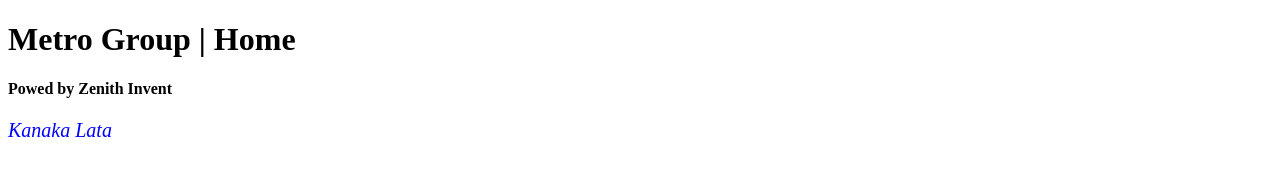
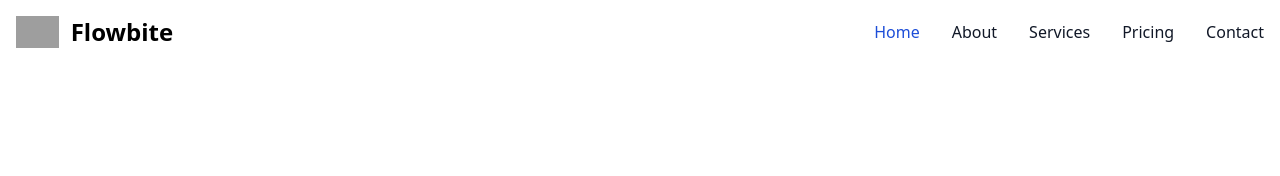
Before and after one commit to zenithinvent/metrogroup, a plain HTML site: page index.html in a window 1280 px wide. Drawn offline with nearby package versions, Linux system fonts and the light colour scheme; grey boxes are pictures that could not be loaded.

Commit message:
add navbar

```diff
--- a/index.html
+++ b/index.html
@@ -1,13 +1,51 @@
 <!DOCTYPE html>
 <html lang="en">
+
 <head>
     <meta charset="UTF-8">
     <meta name="viewport" content="width=device-width, initial-scale=1.0">
     <title>Metro Group | Home</title>
+    <meta name="viewport" content="width=device-width, initial-scale=1.0">
+    <script src="https://cdn.tailwindcss.com"></script>
 </head>
+
 <body>
-    <h1>Metro Group | Home</h1>
-    <h4>Powed by Zenith Invent</h4>
-    <p style="font-size: 20px; font-style: italic; color: blue;">Kanaka Lata</p>
+
+
+<nav class="bg-white border-gray-200 dark:bg-gray-900">
+    <div class="max-w-screen-xl flex flex-wrap items-center justify-between mx-auto p-4">
+      <a href="https://flowbite.com/" class="flex items-center space-x-3 rtl:space-x-reverse">
+          <img src="https://flowbite.com/docs/images/logo.svg" class="h-8" alt="Flowbite Logo" />
+          <span class="self-center text-2xl font-semibold whitespace-nowrap dark:text-white">Flowbite</span>
+      </a>
+      <button data-collapse-toggle="navbar-default" type="button" class="inline-flex items-center p-2 w-10 h-10 justify-center text-sm text-gray-500 rounded-lg md:hidden hover:bg-gray-100 focus:outline-none focus:ring-2 focus:ring-gray-200 dark:text-gray-400 dark:hover:bg-gray-700 dark:focus:ring-gray-600" aria-controls="navbar-default" aria-expanded="false">
+          <span class="sr-only">Open main menu</span>
+          <svg class="w-5 h-5" aria-hidden="true" xmlns="http://www.w3.org/2000/svg" fill="none" viewBox="0 0 17 14">
+              <path stroke="currentColor" stroke-linecap="round" stroke-linejoin="round" stroke-width="2" d="M1 1h15M1 7h15M1 13h15"/>
+          </svg>
+      </button>
+      <div class="hidden w-full md:block md:w-auto" id="navbar-default">
+        <ul class="font-medium flex flex-col p-4 md:p-0 mt-4 border border-gray-100 rounded-lg bg-gray-50 md:flex-row md:space-x-8 rtl:space-x-reverse md:mt-0 md:border-0 md:bg-white dark:bg-gray-800 md:dark:bg-gray-900 dark:border-gray-700">
+          <li>
+            <a href="#" class="block py-2 px-3 text-white bg-blue-700 rounded md:bg-transparent md:text-blue-700 md:p-0 dark:text-white md:dark:text-blue-500" aria-current="page">Home</a>
+          </li>
+          <li>
+            <a href="#" class="block py-2 px-3 text-gray-900 rounded hover:bg-gray-100 md:hover:bg-transparent md:border-0 md:hover:text-blue-700 md:p-0 dark:text-white md:dark:hover:text-blue-500 dark:hover:bg-gray-700 dark:hover:text-white md:dark:hover:bg-transparent">About</a>
+          </li>
+          <li>
+            <a href="#" class="block py-2 px-3 text-gray-900 rounded hover:bg-gray-100 md:hover:bg-transparent md:border-0 md:hover:text-blue-700 md:p-0 dark:text-white md:dark:hover:text-blue-500 dark:hover:bg-gray-700 dark:hover:text-white md:dark:hover:bg-transparent">Services</a>
+          </li>
+          <li>
+            <a href="#" class="block py-2 px-3 text-gray-900 rounded hover:bg-gray-100 md:hover:bg-transparent md:border-0 md:hover:text-blue-700 md:p-0 dark:text-white md:dark:hover:text-blue-500 dark:hover:bg-gray-700 dark:hover:text-white md:dark:hover:bg-transparent">Pricing</a>
+          </li>
+          <li>
+            <a href="#" class="block py-2 px-3 text-gray-900 rounded hover:bg-gray-100 md:hover:bg-transparent md:border-0 md:hover:text-blue-700 md:p-0 dark:text-white md:dark:hover:text-blue-500 dark:hover:bg-gray-700 dark:hover:text-white md:dark:hover:bg-transparent">Contact</a>
+          </li>
+        </ul>
+      </div>
+    </div>
+  </nav>
+
 </body>
+
 </html>
```
